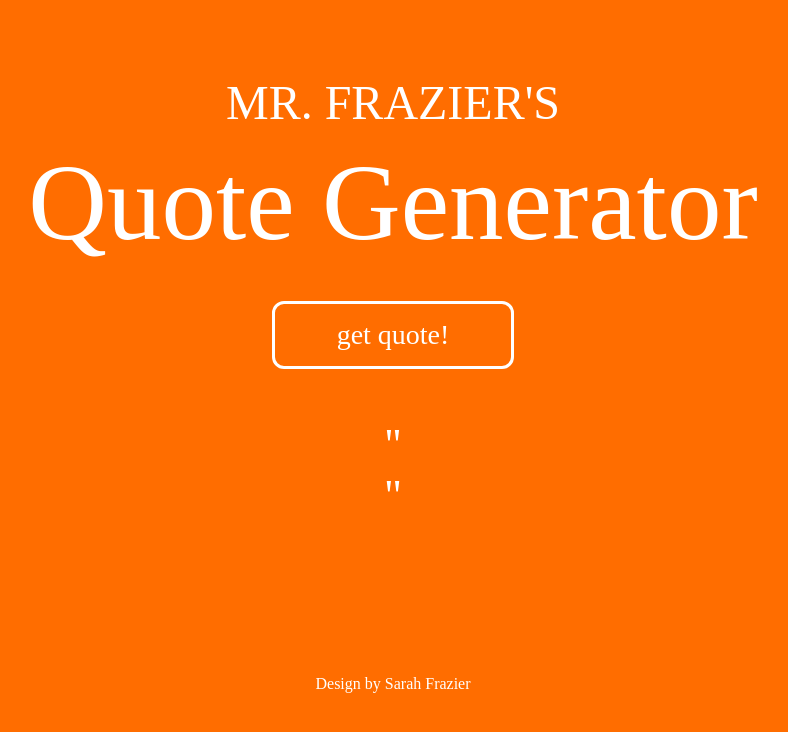
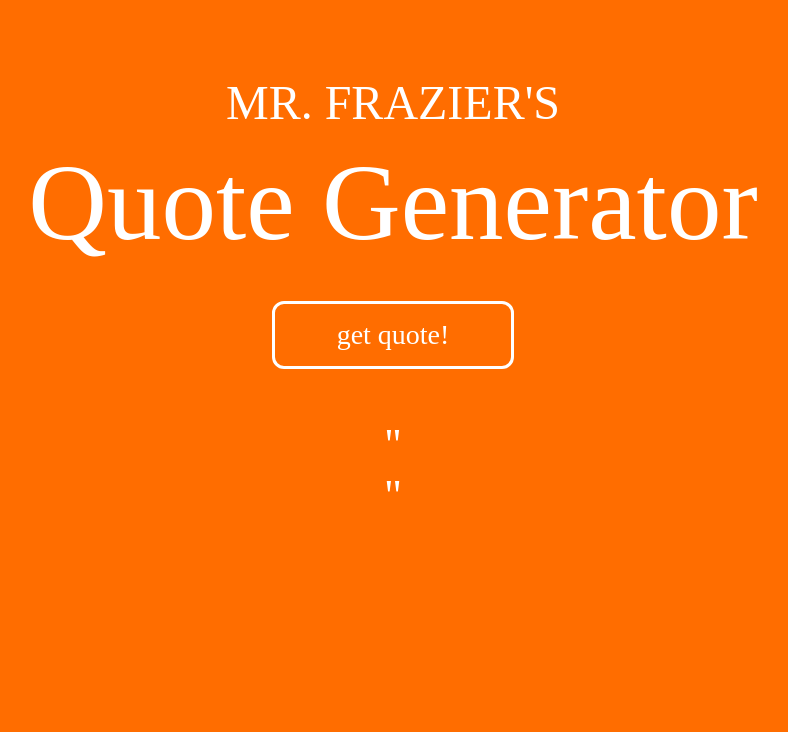
Before and after one commit to mfrazie2/Frazier-Quote-Generator, a plain HTML site: page index.html in a window 1280 px wide. Shown: the whole page, without its empty margins (247-1035 px from the left). Drawn offline with Linux system fonts and the light colour scheme.

Commit message:
Update index.html

```diff
--- a/index.html
+++ b/index.html
@@ -21,7 +21,4 @@
 <script src="Script/quotes.js"></script>
 </body>
 
-<footer>
-	<p>Design by Sarah Frazier</p>
-</footer>
 </html>
```
